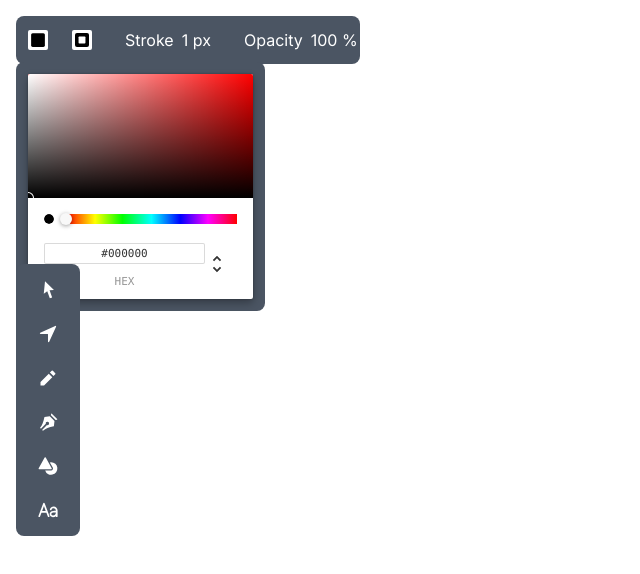
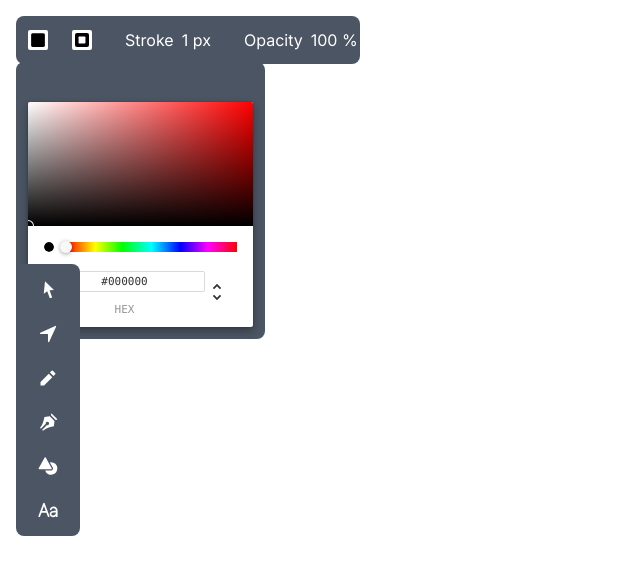
Before and after one commit to nijoow/nijoow-drawing, a Next.js app: page / in a window 1280 px wide. Both pictures are taken after a click on the button 38 px from the left and 40 px from the top of the page. Shown: the top 574 px of the page, without its empty margins (0-640 px from the left). Built offline with nearby package versions, Linux system fonts and the light colour scheme.

Commit message:
✨ 최근 선택 색상 기능 추가

```diff
--- a/src/components/ToolBar/TopToolBar.tsx
+++ b/src/components/ToolBar/TopToolBar.tsx
@@ -7,22 +7,96 @@ import {
   basicOptionsAtom,
   currentOptionsState,
   drawingsAtom,
-  selectedDrawingIdAtom,
+  recentColorsAtom,
   selectedDrawingState,
 } from '@/recoil/atoms'
 import { OptionsToolBar } from '@/types/type'
-import { ChromePicker } from 'react-color'
+import { ChromePicker, ColorResult } from 'react-color'
 import Slider from '@/components/Slider/Slider'
 
-export default function TopToolBar() {
+const ColorSubToolBar = ({ type }: { type: 'fill' | 'stroke' }) => {
   const selectedDrawing = useRecoilValue(selectedDrawingState)
   const [drawings, setDrawings] = useRecoilState(drawingsAtom)
+  const currentOptions = useRecoilValue(currentOptionsState)
+  const [, setBasicOptions] = useRecoilState(basicOptionsAtom)
+  const [recentColors, setRecentColors] = useRecoilState(recentColorsAtom)
 
+  const handleClickRecentColor = (color: string) => {
+    if (selectedDrawing)
+      setDrawings(
+        drawings.map((drawing) =>
+          drawing.id === selectedDrawing.id
+            ? {
+                ...drawing,
+                [type]: color,
+              }
+            : drawing,
+        ),
+      )
+    else setBasicOptions({ ...currentOptions, [type]: color })
+  }
+
+  const onChangeColorPicker = (color: ColorResult) => {
+    if (selectedDrawing)
+      setDrawings(
+        drawings.map((drawing) =>
+          drawing.id === selectedDrawing.id
+            ? {
+                ...drawing,
+                [type]: color.hex,
+              }
+            : drawing,
+        ),
+      )
+    else setBasicOptions({ ...currentOptions, [type]: color.hex })
+  }
+
+  const onChangeCompleteColorPicker = (color: ColorResult) => {
+    let nextRecentColors
+    if (recentColors.includes(color.hex)) {
+      nextRecentColors = [
+        currentOptions[type],
+        ...recentColors.filter((color) => color !== currentOptions[type]),
+      ]
+    } else {
+      nextRecentColors = [currentOptions[type], ...recentColors]
+    }
+    setRecentColors(nextRecentColors.slice(0, 8))
+  }
+
+  return (
+    <div className="absolute flex-col left-0 gap-2 flex p-3 bg-gray-600 rounded-lg top-full">
+      <div className="w-full h-5 flex gap-[9px]">
+        {recentColors.map((color) => (
+          <div
+            key={color}
+            className="w-5 h-5 cursor-pointer rounded-sm"
+            style={{ backgroundColor: color }}
+            onClick={() => handleClickRecentColor(color)}
+          />
+        ))}
+      </div>
+      <ChromePicker
+        disableAlpha
+        color={currentOptions[type]}
+        onChange={onChangeColorPicker}
+        onChangeComplete={onChangeCompleteColorPicker}
+      />
+    </div>
+  )
+}
+export default function TopToolBar() {
+  // recoil
+  const selectedDrawing = useRecoilValue(selectedDrawingState)
+  const [drawings, setDrawings] = useRecoilState(drawingsAtom)
   const currentOptions = useRecoilValue(currentOptionsState)
   const [, setBasicOptions] = useRecoilState(basicOptionsAtom)
   const [openSubToolBar, setOpenSubToolBar] = useState<OptionsToolBar>({
     type: null,
   })
+  const [recentColors, setRecentColors] = useRecoilState(recentColorsAtom)
+  console.log(recentColors)
+  // useRef
   const toolBarRef = useRef<HTMLDivElement>(null)
 
   useEffect(() => {
@@ -51,28 +125,7 @@ export default function TopToolBar() {
         >
           <IoStop size={20} fill={currentOptions.fill} />
         </button>
-        {openSubToolBar.type === 'FILL' && (
-          <div className="absolute left-0 flex p-3 bg-gray-600 rounded-lg top-full">
-            <ChromePicker
-              disableAlpha
-              color={currentOptions.fill}
-              onChange={(color) => {
-                if (selectedDrawing)
-                  setDrawings(
-                    drawings.map((drawing) =>
-                      drawing.id === selectedDrawing.id
-                        ? {
-                            ...drawing,
-                            fill: color.hex,
-                          }
-                        : drawing,
-                    ),
-                  )
-                else setBasicOptions({ ...currentOptions, fill: color.hex })
-              }}
-            />
-          </div>
-        )}
+        {openSubToolBar.type === 'FILL' && <ColorSubToolBar type="fill" />}
       </div>
       <div className="relative flex items-center justify-center p-3 w-fit">
         <button
@@ -87,28 +140,7 @@ export default function TopToolBar() {
             <IoStop size={10} className="fill-white" />
           </div>
         </button>
-        {openSubToolBar.type === 'STROKE' && (
-          <div className="absolute left-0 flex p-3 bg-gray-600 rounded-lg top-full">
-            <ChromePicker
-              disableAlpha
-              color={currentOptions.stroke}
-              onChange={(color) => {
-                if (selectedDrawing)
-                  setDrawings(
-                    drawings.map((drawing) =>
-                      drawing.id === selectedDrawing.id
-                        ? {
-                            ...drawing,
-                            stroke: color.hex,
-                          }
-                        : drawing,
-                    ),
-                  )
-                else setBasicOptions({ ...currentOptions, stroke: color.hex })
-              }}
-            />
-          </div>
-        )}
+        {openSubToolBar.type === 'STROKE' && <ColorSubToolBar type="stroke" />}
       </div>
       <div className="relative flex items-center justify-center w-32 p-3">
         <button
```
